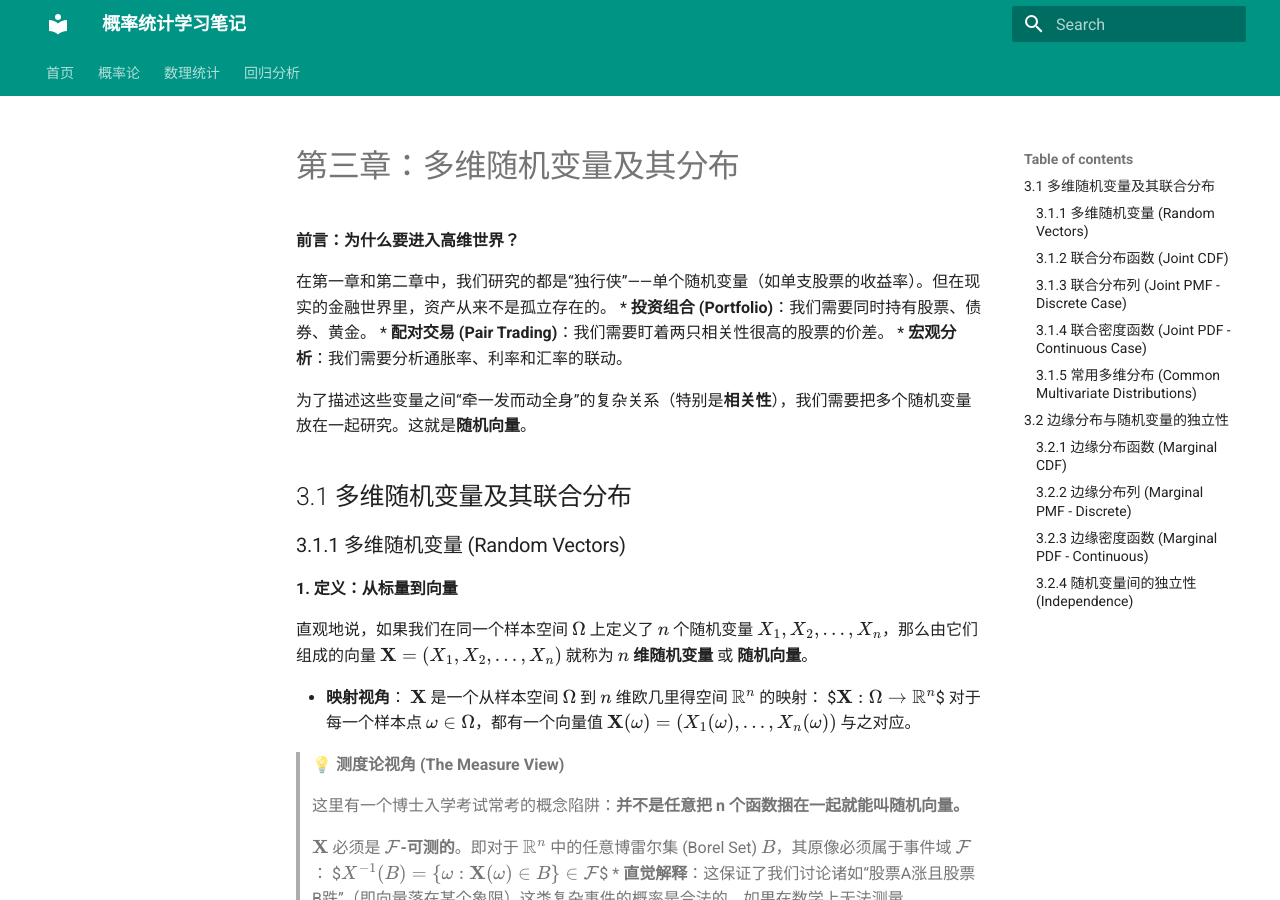
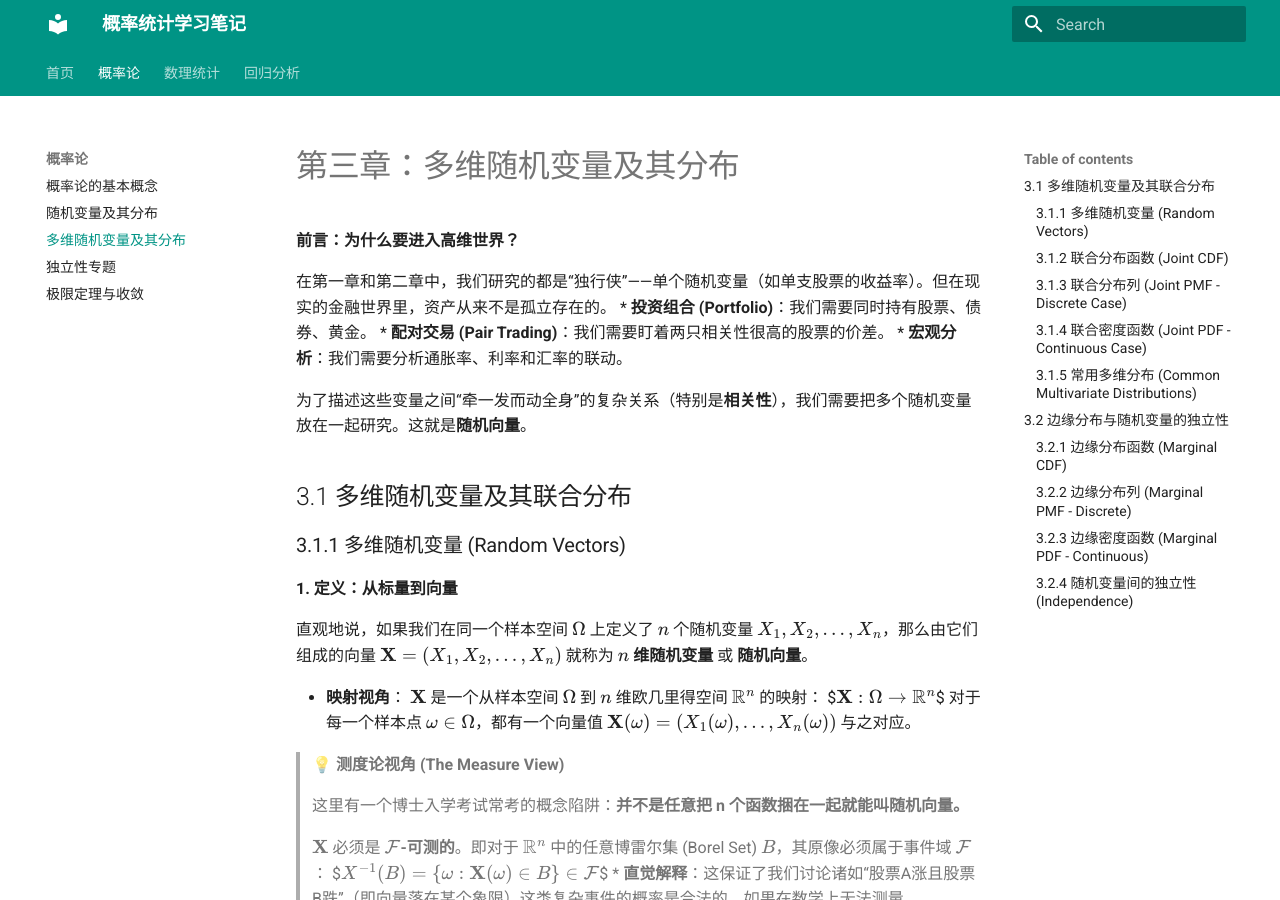
Before and after one commit to LLLKFF/quant-knowledge-base, an MkDocs documentation site: the page built from docs/01_Probability/03_multi_random_variables.md, in a window 1280 px wide and 900 px high. Built offline with MkDocs 1.6.1 and Material for MkDocs 9.7.7, drawn with Linux system fonts in a browser that asks for light colours; some of the changed lines change nothing that is shown.

Commit message:
Update mkdocs.yml

```diff
--- a/mkdocs.yml
+++ b/mkdocs.yml
@@ -15,8 +15,8 @@
   - 首页: index.md
   - 概率论:
     - 概率论的基本概念: 01_Probability/01_basic_concepts.md
-    - 随机变量与分布: 01_Probability/02_random_variables.md
-    - 数字特征与矩: 01_Probability/03_numerical_chars.md
+    - 随机变量及其分布: 01_Probability/02_random_variables.md
+    - 多维随机变量及其分布: 01_Probability/03_multi_random_variables.md
     - 独立性专题: 01_Probability/04_independence.md
     - 极限定理与收敛: 01_Probability/05_limit_theorems.md
   - 数理统计:
```
